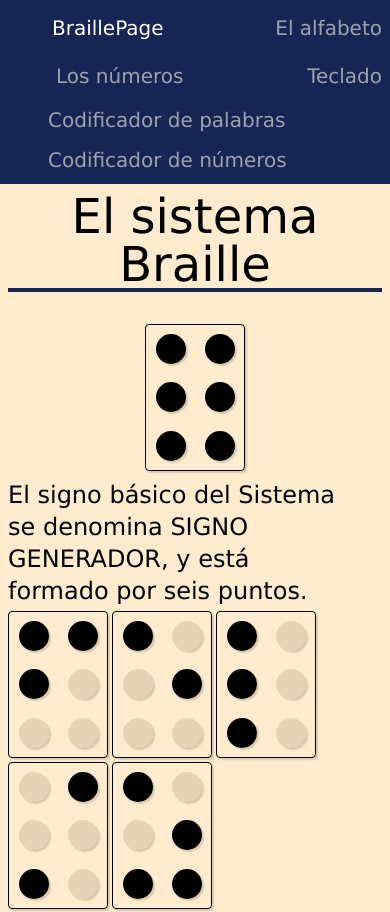
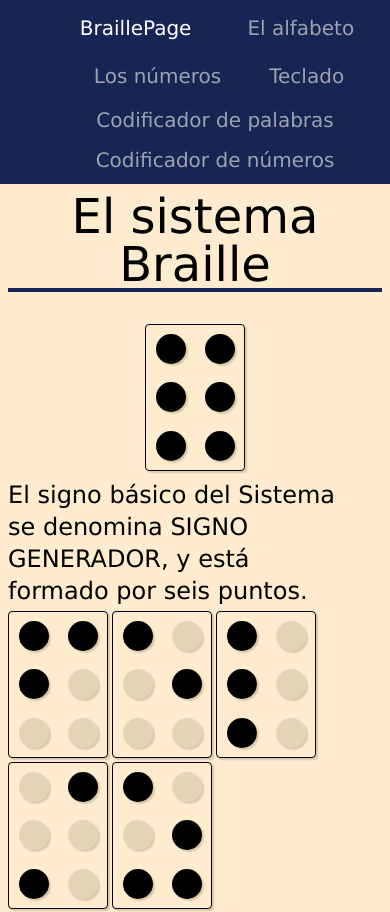
Before and after one commit to Schugu/BraillePage, a React (Vite) app: page / in a window 390 px wide. Shown: the top 912 px of the page. Built offline with nearby package versions, Linux system fonts and the light colour scheme.

Commit message:
Add: Ajustes responsive del navbar

```diff
--- a/src/components/header/Header.tsx
+++ b/src/components/header/Header.tsx
@@ -2,7 +2,7 @@ import LinkSection from "./LinkSection.tsx";
 
 export default function Navbar() {
   return (
-    <section className="flex flex-wrap items-center gap-2 justify-between p-2
+    <section className="flex flex-wrap items-center gap-2 justify-center md:justify-between p-2
     bg-blue-950 text-white text-xl">
       <LinkSection LinkTo="/" Icon="w-9 h-9 icon-[cil--braille]" Label="BraillePage" />
 
```
